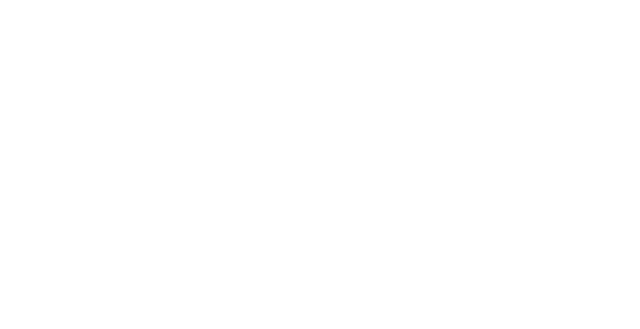
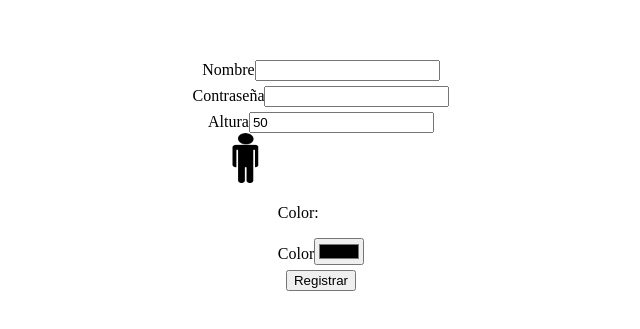
Before and after one commit to Elias-MN/claseTodoList, an Angular app: page /form in a window 1280 px wide. Before the commit this address led to /. Shown: the part 225-554 px from the top of the page, without its empty margins (319-959 px from the left). Built offline with nearby package versions, Linux system fonts and the light colour scheme.

Commit message:
Clase 5
Introducción a formularios

```diff
--- a/src/app/app.routes.ts
+++ b/src/app/app.routes.ts
@@ -1,9 +1,11 @@
 import { Routes } from '@angular/router';
 import { LabComponent } from './pages/lab/lab.component';
 import { ListComponent } from './pages/list/list.component';
+import { FormComponent } from './pages/form/form.component';
 
 export const routes: Routes = [
   { path: "", component: ListComponent },
   { path: "lab", component: LabComponent },
-  { path: "list", component: ListComponent }
+  { path: "list", component: ListComponent },
+  { path: "form", component: FormComponent }
 ];
--- /dev/null
+++ b/src/app/pages/form/form.component.css
@@ -0,0 +1,32 @@
+form{
+  display: flex;
+  align-items: center;
+  flex-direction: column;
+  justify-content: center;
+  height: 100dvh;
+  gap: 5px;
+}
+
+.valida{
+  background-color: green;
+}
+
+.noValida{
+  background-color: red;
+}
+
+.mostrarError{
+  display: block;
+}
+
+.ocultarError{
+  display: none;
+}
+
+.persona{
+  background-image: url(../../../assets/person.png);
+  background-size: 100% 100%;
+  background-repeat: no-repeat;
+  display: block;
+  width: 75px;
+}
--- /dev/null
+++ b/src/app/pages/form/form.component.html
@@ -0,0 +1,37 @@
+<form>
+  <div>
+    <label for="nombre">Nombre</label>
+    <input type="text" name="nombre" id="nombre" [formControl]="nombreControl" (keyup)="comprobarNombre()" required>
+
+    <span [className]="nombreControl.invalid && nombreControl.touched
+    ? 'mostrarError' : 'ocultarError'">Debe tener
+      mínimo 5
+      carácteres</span>
+
+    @if(nombreControl.invalid && nombreControl.touched){
+    <span>Debe tener
+      mínimo 5
+      carácteres</span>
+    }
+
+  </div>
+
+  <div>
+    <label for="password">Contraseña</label>
+    <input type="password" name="password" id="password">
+  </div>
+
+  <div>
+    <label for="altura">Altura</label>
+    <input type="number" name="altura" id="altura" [formControl]="alturaControl">
+    <span [style.height.px]="alturaControl.value" class="persona"></span>
+  </div>
+
+  <div>
+    <p>Color: {{ colorControl.value }}</p>
+    <label for="color">Color</label>
+    <input type="color" name="color" id="color" [formControl]="colorControl">
+  </div>
+
+  <input type="submit" value="Registrar">
+</form>
--- /dev/null
+++ b/src/app/pages/form/form.component.ts
@@ -0,0 +1,56 @@
+import { Component } from '@angular/core';
+import { FormControl, ReactiveFormsModule, Validators } from '@angular/forms';
+
+@Component({
+  selector: 'app-form',
+  standalone: true,
+  imports: [ReactiveFormsModule],
+  templateUrl: './form.component.html',
+  styleUrl: './form.component.css'
+})
+export class FormComponent {
+
+  // FormControl() Maneja tanto los eventos de cambio como de asignación de parámetros
+
+  nombreControl = new FormControl('',
+    {
+      nonNullable: true,
+      validators: [
+        Validators.minLength(5)
+      ]
+    }
+  );
+
+  // Para reaccionar a los cambios también aquí, en la lógica:
+  constructor() {
+    // Nos suscribimos en este componente a ese controlador
+    this.alturaControl.valueChanges.subscribe(value => {
+      console.log(value);
+    });
+
+    this.colorControl.valueChanges.subscribe(value => {
+      console.log(value);
+    });
+  }
+
+  colorControl = new FormControl();
+
+  alturaControl = new FormControl(50, {
+    nonNullable: true
+  });
+
+  comprobarNombre() {
+    if (this.nombreControl.valid) {
+      console.log("Es válido");
+    } else {
+      console.log("No es válido");
+    }
+  }
+
+  // Ejercicio clase: Crear un componente login que reciba un campo email y contraseña, se deberán validar para que sea
+  // un email, y la contraseña tenga mínimo 8 carácteres. Cuando se da login, se verificará y comprobarán
+  // los posibles errores que saldrán debajo de cada input.
+
+
+
+}
--- a/src/app/pages/list/list.component.html
+++ b/src/app/pages/list/list.component.html
@@ -17,7 +17,6 @@
             <button class="destroy" (click)="deleteTask(id)"></button>
           </div>
           <input class="edit" value="" (click)="updateTask(id)" />
-          {{ task.completada }}
         </li>
         }
         <!--
@@ -42,9 +41,16 @@
       </ul>
     </section>
 
+    @if (listTask().length > 0) {
     <footer class="footer">
 
-      <span class="todo-count"><strong>0</strong> tareas</span>
+      <span class="todo-count"><strong>{{ listTask().length }}</strong>
+        @if(listTask().length > 1){
+        tareas
+        }@else{
+        tarea
+        }
+      </span>
 
       <ul class="filters">
         <li>
@@ -60,5 +66,6 @@
 
       <button class="clear-completed">Limpiar</button>
     </footer>
+    }
   </div>
 </section>
```
Also changed, not shown: src/assets/person.png (added).
